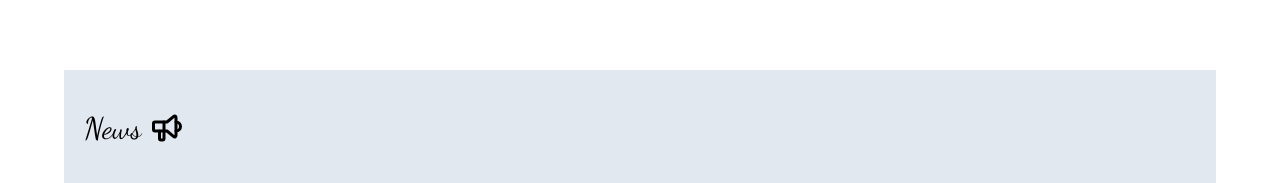
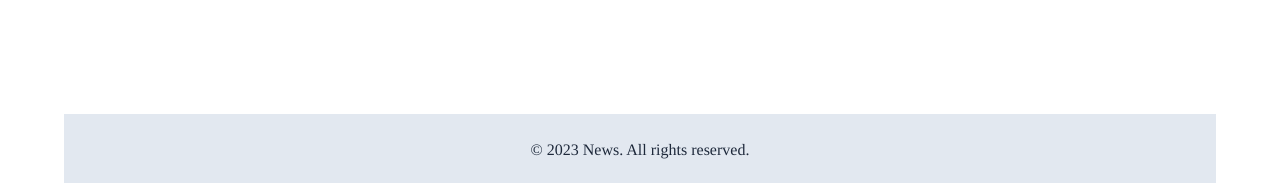
Before and after one commit to Odile078/react-news-app, a React (Vite) app: page / in a window 1280 px wide. Shown: the part 614-797 px from the top of the page. Built offline with nearby package versions, Linux system fonts and the light colour scheme; no server answers.

Commit message:
feat: modify the footer

```diff
--- a/src/components/layout/Footer.jsx
+++ b/src/components/layout/Footer.jsx
@@ -1,13 +1,9 @@
-import { Link } from "react-router-dom";
-import { TbSpeakerphone } from "react-icons/tb";
-
 const Footer = () => {
   return (
-    <footer className="w-full max-w-6xl px-5 py-10 bg-slate-200 lg:mx-auto">
-      <Link to="/" className="flex items-end gap-2">
-        <h1 className="text-3xl logo-font">News</h1>
-        <TbSpeakerphone className="text-4xl" />
-      </Link>
+    <footer className="w-full max-w-6xl px-5 py-6 bg-slate-200 lg:mx-auto ">
+      <p className="text-center text-slate-800">
+        © 2023 News. All rights reserved.
+      </p>
     </footer>
   );
 };
```
